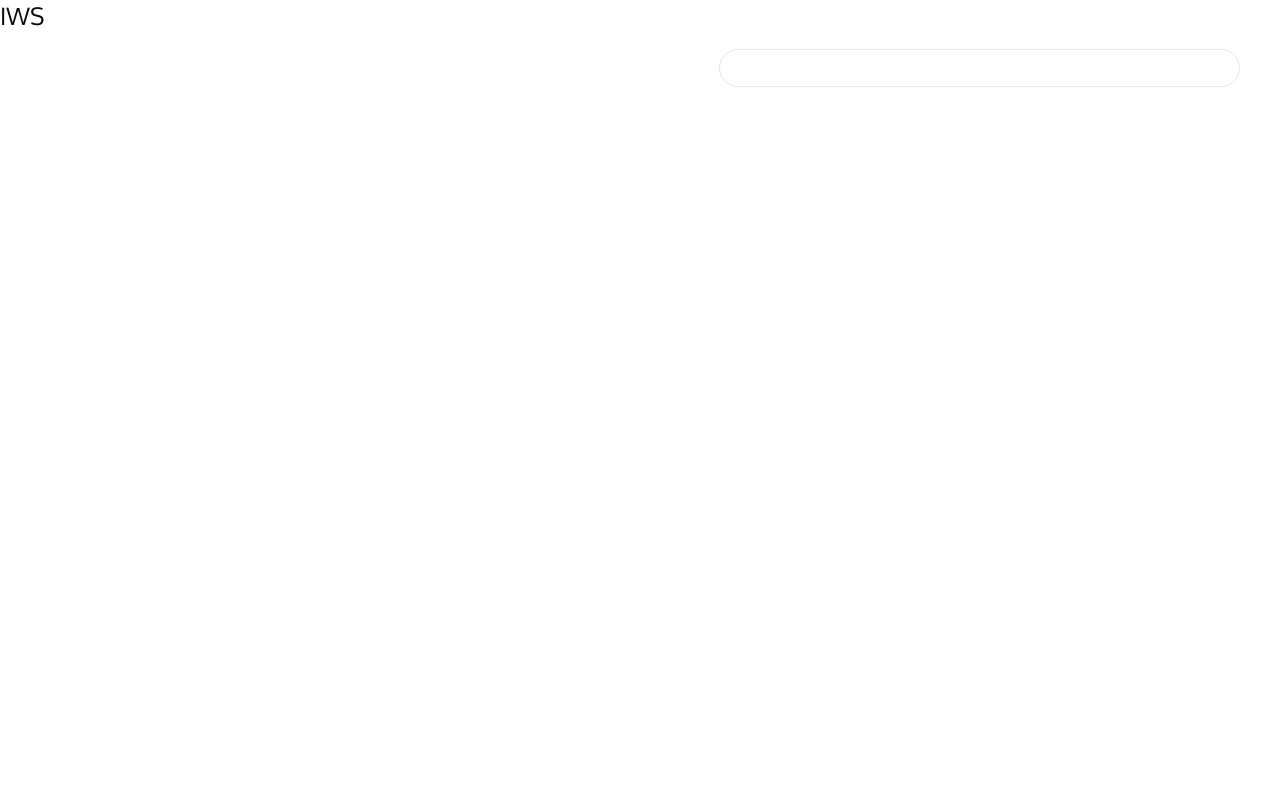
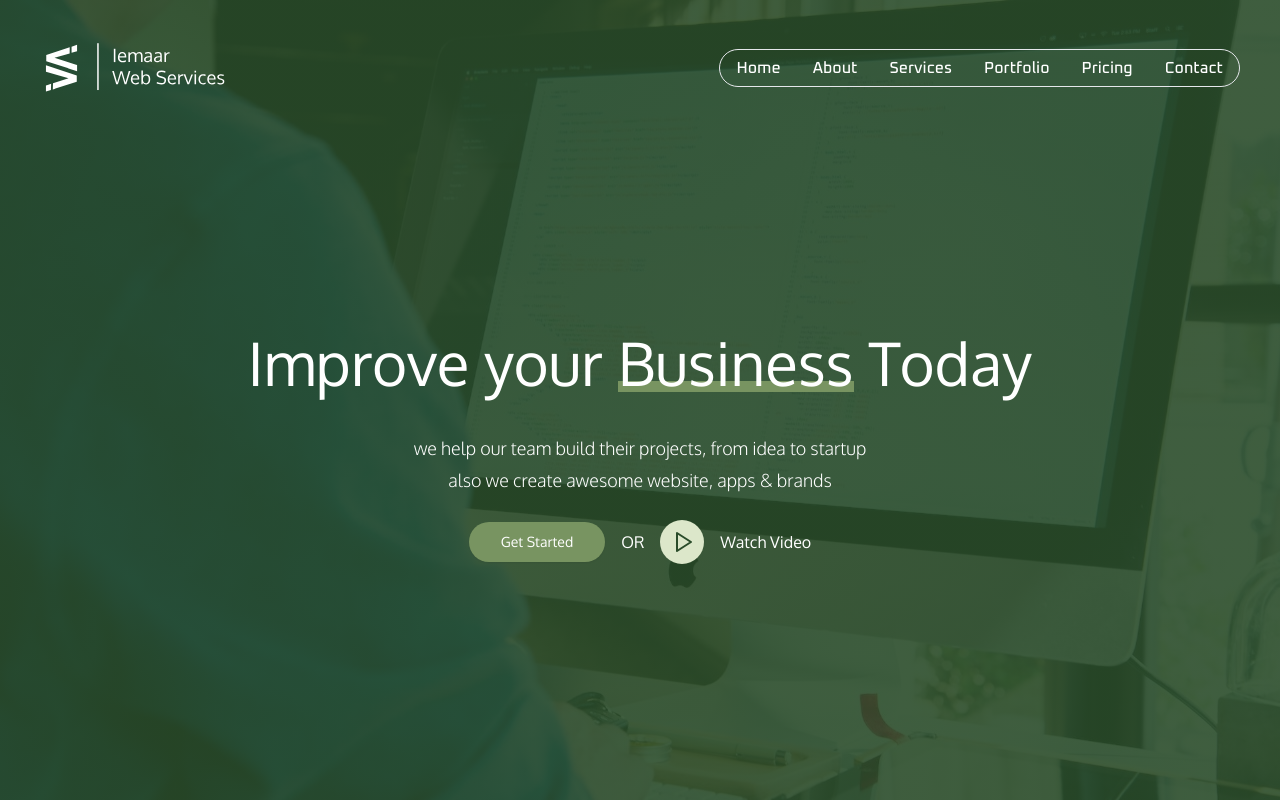
Before and after one commit to akbldev/iws, a Next.js app: page / in a window 1280 px wide. Built offline with nearby package versions, Linux system fonts and the light colour scheme.

Commit message:
feat: add hero section

```diff
--- /dev/null
+++ b/components/home/hero.tsx
@@ -0,0 +1,42 @@
+import { PlayIcon } from "lucide-react";
+import { Button } from "../ui/button";
+
+const Hero = () => {
+  return (
+    <div className="flex h-screen items-center justify-center bg-[linear-gradient(to_right_bottom,hsla(var(--primary-dark),.90),hsla(var(--primary-dark),.90)),url('/hero-bg.jpeg')] bg-cover text-background">
+      {/* Main Content */}
+      <main className="space-y-6 pt-24 text-center">
+        {/* Text Content */}
+        <div className="space-y-10">
+          <h1 className="text-6xl">
+            Improve your{" "}
+            <span className="relative z-[1] after:absolute after:bottom-0 after:left-0 after:-z-[1] after:h-[15%] after:w-full after:-translate-y-2 after:bg-primary-light after:transition-all hover:after:h-[25%]">
+              Business
+            </span>{" "}
+            Today
+          </h1>
+          <h6 className="text-lg font-light leading-8">
+            we help our team build their projects, from idea to startup <br />
+            also we create awesome website, apps & brands
+          </h6>
+        </div>
+
+        {/* CTA buttons */}
+        <div className="flex items-center justify-center gap-4">
+          <Button variant="secondary" size="lg" className="rounded-full">
+            Get Started
+          </Button>
+          <span>OR</span>
+          <button className="group flex items-center gap-4">
+            <span className="rounded-full bg-primary-lighter p-2.5 group-hover:bg-primary-light">
+              <PlayIcon className="translate-x-0.5 text-primary-dark group-hover:text-background" />
+            </span>
+            Watch Video
+          </button>
+        </div>
+      </main>
+    </div>
+  );
+};
+
+export default Hero;
--- /dev/null
+++ b/components/ui/button.tsx
@@ -0,0 +1,49 @@
+import { Slot } from "@radix-ui/react-slot";
+import { cva, type VariantProps } from "class-variance-authority";
+import * as React from "react";
+
+import { cn } from "@/lib/utils";
+
+const buttonVariants = cva(
+  "inline-flex items-center justify-center whitespace-nowrap rounded-md text-sm font-medium transition-colors focus-visible:outline-none focus-visible:ring-1 focus-visible:ring-ring disabled:pointer-events-none disabled:opacity-50",
+  {
+    variants: {
+      variant: {
+        default: "bg-primary shadow hover:bg-primary/90",
+        secondary: "bg-primary-light shadow-sm hover:bg-primary-light/80",
+      },
+      size: {
+        default: "h-9 px-4 py-2",
+        sm: "h-8 rounded-md px-3 text-xs",
+        lg: "h-10 rounded-md px-8",
+        icon: "h-9 w-9",
+      },
+    },
+    defaultVariants: {
+      variant: "default",
+      size: "default",
+    },
+  }
+);
+
+export interface ButtonProps
+  extends React.ButtonHTMLAttributes<HTMLButtonElement>,
+    VariantProps<typeof buttonVariants> {
+  asChild?: boolean;
+}
+
+const Button = React.forwardRef<HTMLButtonElement, ButtonProps>(
+  ({ className, variant, size, asChild = false, ...props }, ref) => {
+    const Comp = asChild ? Slot : "button";
+    return (
+      <Comp
+        className={cn(buttonVariants({ variant, size, className }))}
+        ref={ref}
+        {...props}
+      />
+    );
+  }
+);
+Button.displayName = "Button";
+
+export { Button, buttonVariants };
--- a/package.json
+++ b/package.json
@@ -10,7 +10,10 @@
     "prepare": "husky"
   },
   "dependencies": {
+    "@radix-ui/react-slot": "^1.0.2",
+    "class-variance-authority": "^0.7.0",
     "clsx": "^2.1.0",
+    "lucide-react": "^0.341.0",
     "next": "14.1.0",
     "react": "^18",
     "react-dom": "^18",
--- a/pages/index.tsx
+++ b/pages/index.tsx
@@ -1,8 +1,10 @@
+import Hero from "@/components/home/hero";
+
 const HomePage = () => {
   return (
-    <div>
-      <h1 className="text-2xl">IWS</h1>
-    </div>
+    <>
+      <Hero />
+    </>
   );
 };
 
```
Also changed, not shown: 1 other file (tests, documents, lock files or other folders).
